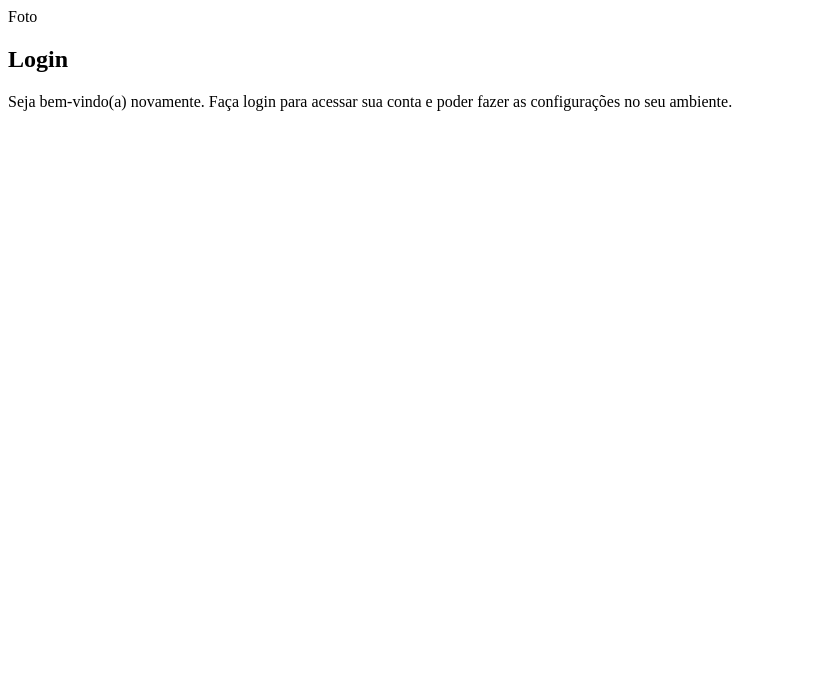
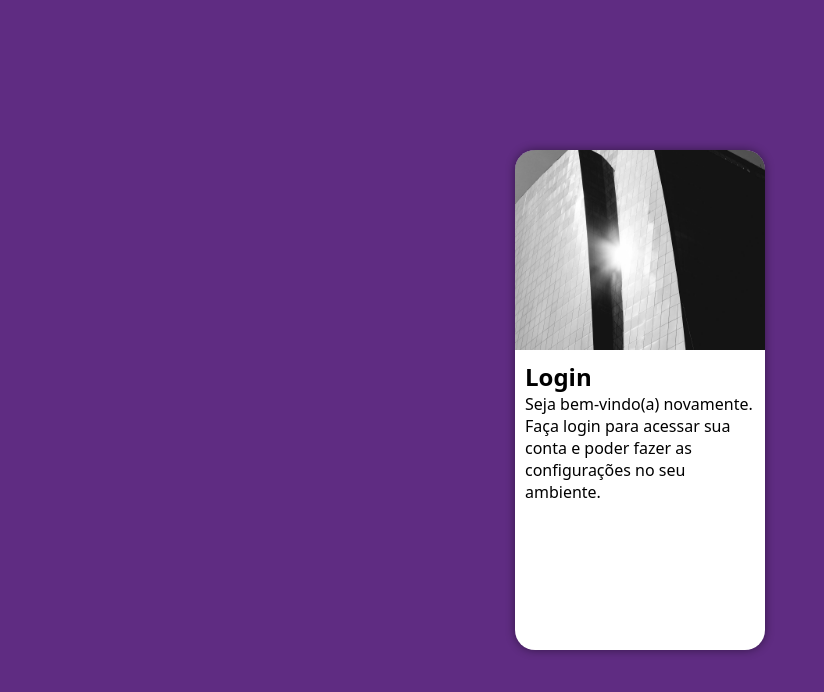
Before and after one commit to alessandrobazotto/projeto-login, a plain HTML site: page index.html in a window 1280 px wide. Shown: the whole page, without its empty margins (0-824 px from the left). Drawn offline with Linux system fonts and the light colour scheme.

Commit message:
Atualização de desafio

```diff
--- a/estilos/style.css
+++ b/estilos/style.css
@@ -3,3 +3,49 @@
     Verde: #49a09d
     Lilás: #5f2c82
    */
+
+   * {
+    font-family: system-ui, -apple-system, BlinkMacSystemFont, 'Segoe UI', Roboto, Oxygen, Ubuntu, Cantarell, 'Open Sans', 'Helvetica Neue', sans-serif;
+    padding: 0px;
+    margin: 0px;
+    box-sizing: border-box;
+   }
+
+   body,html {
+    background-color: #5f2c82;
+    height: 100vh;
+    width: 100vw;
+   }
+
+   main {
+    position: relative;
+    height: 100vh;
+    width: 100vw;
+   }
+
+   section#login {
+    position: absolute;
+    top: 50%;
+    left: 50%;
+    transform: translate(-50%, -50%);
+    overflow: hidden;
+
+    background-color: white;
+    width: 250px;
+    height: 500px;
+    border-radius: 20px;
+    box-shadow: 0px 0px 10px rgb(0, 0, 0, 0.450);
+   }
+
+   section#login>div#imagem {
+    display: block;
+    background: #5f2c82 url(../imagens/pexels-bruthethe.jpg) no-repeat;
+    background-size: cover;
+    background-position: left bottom;
+    height: 200px;
+   }
+
+   section#login>div#formulario {
+    display: block;
+    padding: 10px;
+   }
--- a/index.html
+++ b/index.html
@@ -9,9 +9,7 @@
 <body>
     <main>
         <section id="login">
-            <div id="imagem">
-                Foto
-            </div>
+            <div id="imagem"></div>
             <div id="formulario">
                 <h1>Login</h1>
                 <p>Seja bem-vindo(a) novamente. Faça login para acessar sua conta e poder fazer as configurações no seu ambiente.</p>
```
